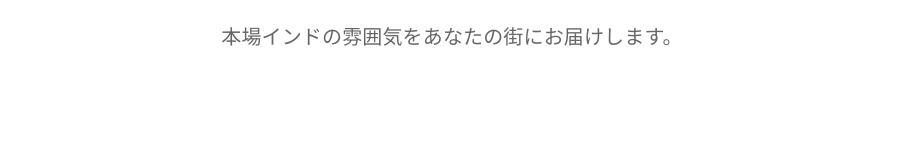
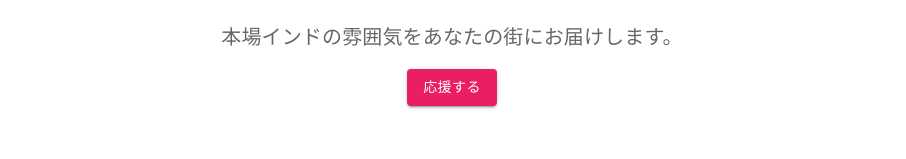
Before and after one commit to Miura55/dream-tryout, a React (Vite) app: page /detail in a window 1280 px wide. Shown: the part 971-1130 px from the top of the page, without its empty margins (188-1094 px from the left). Built offline with nearby package versions, Linux system fonts and the light colour scheme.

Commit message:
Add button

```diff
--- a/src/components/Detail.tsx
+++ b/src/components/Detail.tsx
@@ -1,6 +1,7 @@
 import { ThemeProvider } from '@mui/material/styles';
 import Container from '@mui/material/Container';
 import Box from '@mui/material/Box';
+import Button from '@mui/material/Button';
 import theme from '../styles/index';
 import CssBaseline from '@mui/material/CssBaseline';
 import Typography from '@mui/material/Typography';
@@ -54,6 +55,7 @@ export default function Detail() {
           <Typography variant="h6" align="center" color="text.secondary" paragraph>
             本場インドの雰囲気をあなたの街にお届けします。
           </Typography>
+          <Button variant="contained">応援する</Button>
         </Container>
       </main>
     </ThemeProvider>
```
